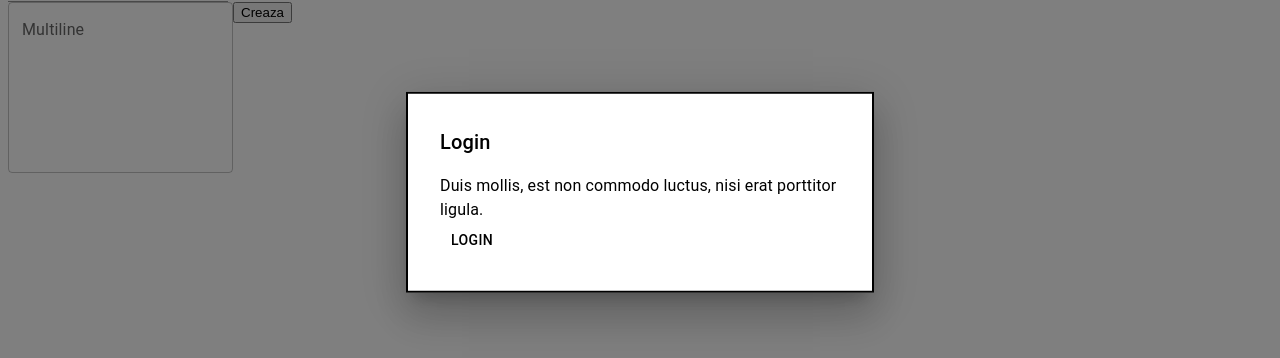
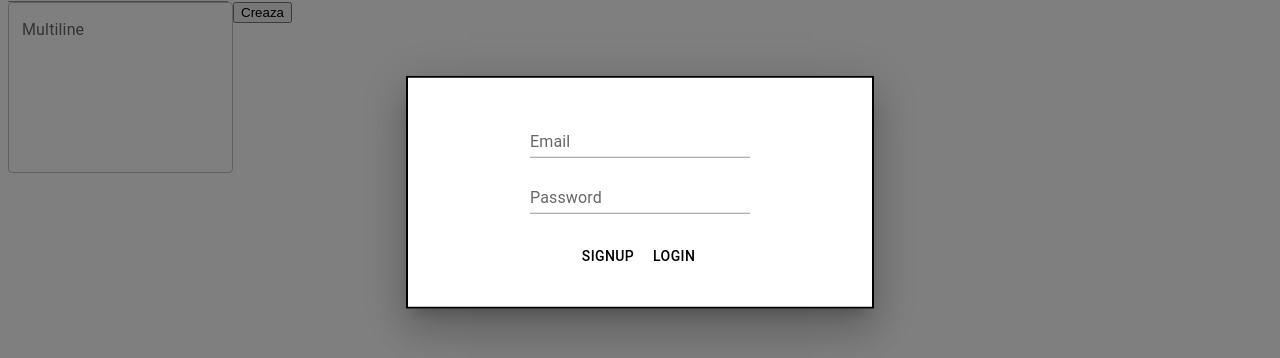
Before and after one commit to viman39/share-recipe, a React (Create React App) app: page /receipt/create in a window 1280 px wide. Both pictures are taken after a click on the button "LOGIN". Shown: the part 208-566 px from the top of the page. Built offline with nearby package versions, Linux system fonts and the light colour scheme; no server answers.

Commit message:
add firebase authentication

```diff
--- a/src/components/Header/Header.tsx
+++ b/src/components/Header/Header.tsx
@@ -2,11 +2,12 @@ import { useState } from "react";
 import { AppBar, Typography, Button, Toolbar } from "@mui/material";
 import { Link } from "../Link";
 import HomeIcon from "../Icons/HomeIcon";
-import { Modal } from "../Modal/Modal";
+import ModalLogin from "./ModalLogin";
+import useAuth from "../../utils/hooks/useAuth";
 
 const Header = () => {
   const [modalIsOpen, setModalIsOpen] = useState(false);
-  const [isLogin, setIsLogin] = useState(false);
+  const { user, logout } = useAuth();
 
   return (
     <>
@@ -20,22 +21,18 @@ const Header = () => {
           <Button color="inherit">
             <Link to="/receipt/create">Add Receipt</Link>
           </Button>
-          {isLogin ? (
-            <Button color="inherit" onClick={() => setIsLogin(false)}>
-              Logout
+          {user !== null ? (
+            <Button color="inherit" onClick={() => logout()}>
+              {`Logout ${user.email}`}
             </Button>
           ) : (
             <>
               <Button color="inherit" onClick={() => setModalIsOpen(true)}>
                 Login
               </Button>
-              <Modal
+              <ModalLogin
                 modalIsOpen={modalIsOpen}
-                onConfirmHandler={() => {
-                  setIsLogin(true);
-                  setModalIsOpen(false);
-                }}
-                onCloseHandler={() => setModalIsOpen(false)}
+                setModalIsOpen={setModalIsOpen}
               />
             </>
           )}
--- /dev/null
+++ b/src/components/Header/ModalLogin.tsx
@@ -0,0 +1,77 @@
+import { useState } from "react";
+import { Button } from "@mui/material";
+import useAuth from "../../utils/hooks/useAuth";
+import { Modal } from "../Modal/Modal";
+import { TextField, Grid, Divider } from "@mui/material";
+
+interface ModalLoginProps {
+  modalIsOpen: boolean;
+  setModalIsOpen: (value: boolean) => void;
+}
+
+const ModalLogin: React.FC<ModalLoginProps> = ({
+  modalIsOpen,
+  setModalIsOpen,
+}) => {
+  const { login, signup } = useAuth();
+  const [email, setEmail] = useState("");
+  const [password, setPassword] = useState("");
+
+  return (
+    <Modal
+      modalIsOpen={modalIsOpen}
+      onCloseHandler={() => setModalIsOpen(false)}
+    >
+      <Grid container rowSpacing={1} direction="column" alignContent="center">
+        <Grid item>
+          <TextField
+            id="email"
+            label="Email"
+            variant="standard"
+            value={email}
+            onChange={(e) => {
+              setEmail(e.target.value);
+            }}
+          />
+        </Grid>
+        <Grid item>
+          <TextField
+            id="password"
+            label="Password"
+            variant="standard"
+            value={password}
+            onChange={(e) => {
+              setPassword(e.target.value);
+            }}
+          />
+        </Grid>
+        <Grid item justifyContent="center" display="center" marginTop="1em">
+          <Button
+            color="inherit"
+            onClick={() => {
+              signup(email, password);
+              setModalIsOpen(false);
+              setEmail("");
+              setPassword("");
+            }}
+          >
+            Signup
+          </Button>
+          <Button
+            color="inherit"
+            onClick={() => {
+              login(email, password);
+              setModalIsOpen(false);
+              setEmail("");
+              setPassword("");
+            }}
+          >
+            Login
+          </Button>
+        </Grid>
+      </Grid>
+    </Modal>
+  );
+};
+
+export default ModalLogin;
--- a/src/components/Modal/Modal.tsx
+++ b/src/components/Modal/Modal.tsx
@@ -1,16 +1,17 @@
-import { Typography, Button, Modal, Box } from "@mui/material";
+import { Modal, Box } from "@mui/material";
 import { modalClass } from "./modal.styles";
+import { ReactNode } from "react";
 
 interface ModalWrapperProps {
   modalIsOpen: boolean;
-  onConfirmHandler: () => void;
   onCloseHandler: () => void;
+  children: ReactNode;
 }
 
 const ModalWrapper: React.FC<ModalWrapperProps> = ({
   modalIsOpen,
-  onConfirmHandler,
   onCloseHandler,
+  children,
 }) => {
   return (
     <Modal
@@ -19,17 +20,7 @@ const ModalWrapper: React.FC<ModalWrapperProps> = ({
       aria-labelledby="modal-modal-title"
       aria-describedby="modal-modal-description"
     >
-      <Box sx={modalClass}>
-        <Typography id="modal-modal-title" variant="h6" component="h2">
-          Login
-        </Typography>
-        <Typography id="modal-modal-description" sx={{ mt: 2 }}>
-          Duis mollis, est non commodo luctus, nisi erat porttitor ligula.
-        </Typography>
-        <Button color="inherit" onClick={onConfirmHandler}>
-          Login
-        </Button>
-      </Box>
+      <Box sx={modalClass}>{children}</Box>
     </Modal>
   );
 };
--- a/src/utils/firebase.ts
+++ b/src/utils/firebase.ts
@@ -1,7 +1,8 @@
 // Import the functions you need from the SDKs you need
 import { initializeApp } from "firebase/app";
 import { getFirestore } from "firebase/firestore";
-import { addDoc, getDocs, collection } from "firebase/firestore";
+import { getAuth } from "firebase/auth";
+import { addDoc, collection } from "firebase/firestore";
 // TODO: Add SDKs for Firebase products that you want to use
 // https://firebase.google.com/docs/web/setup#available-libraries
 
@@ -20,6 +21,7 @@ const firebaseConfig = {
 // Initialize Firebase
 const app = initializeApp(firebaseConfig);
 export const db = getFirestore(app);
+export const auth = getAuth(app);
 
 export const createDB = async (collectionPath: string, data: any) => {
   try {
--- /dev/null
+++ b/src/utils/hooks/useAuth.ts
@@ -0,0 +1,49 @@
+import { useState, useEffect } from "react";
+import { auth } from "../firebase";
+import {
+  signInWithEmailAndPassword,
+  createUserWithEmailAndPassword,
+  onAuthStateChanged,
+  signOut,
+  User,
+} from "firebase/auth";
+
+const useAuth = () => {
+  const [user, setUser] = useState<null | User>(null);
+
+  useEffect(() => {
+    const unsubscribe = onAuthStateChanged(auth, (user) => {
+      setUser(user);
+    });
+
+    return () => unsubscribe();
+  }, []);
+
+  const login = async (email: string, password: string) => {
+    try {
+      await signInWithEmailAndPassword(auth, email, password);
+    } catch (error) {
+      console.log("Login error:", error);
+    }
+  };
+
+  const signup = async (email: string, password: string) => {
+    try {
+      await createUserWithEmailAndPassword(auth, email, password);
+    } catch (error) {
+      console.log("Login error:", error);
+    }
+  };
+
+  const logout = async () => {
+    try {
+      await signOut(auth);
+    } catch (error) {
+      console.log("Logout error:", error);
+    }
+  };
+
+  return { user, login, signup, logout };
+};
+
+export default useAuth;
```
